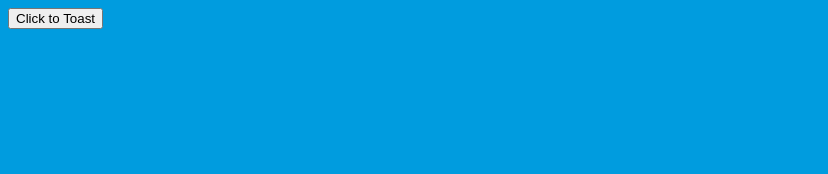
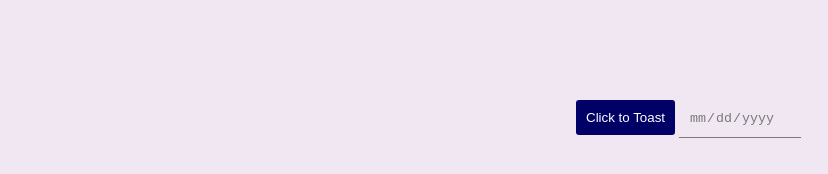
Before and after one commit to alisonmoura/perseumaterial, a website: page demos/toast.html in a window 1280 px wide. Shown: the whole page, without its empty margins (0-828 px from the left). Drawn offline with Linux system fonts and the light colour scheme.

Commit message:
Addin a demo file

```diff
--- /dev/null
+++ b/demos/style.css
@@ -0,0 +1,25 @@
+body{
+  padding: 0px;
+  margin: 0px;
+}
+
+.perseu-button{
+  border-radius: 3px;
+  border: none;
+  background-color: #000066;
+  color: white;
+  padding: 10px;
+}
+
+.perseu-button:hover{
+  background-color: #3366cc;
+  /*color: black;*/
+  cursor: pointer;
+}
+
+.perseu-button:active{
+  background-color: #3366cc;
+  /*color: black;*/
+  border: none;
+  cursor: pointer;
+}
--- a/demos/toast.html
+++ b/demos/toast.html
@@ -1,10 +1,12 @@
 <html>
 <head>
   <link rel="stylesheet" href="../dist/css/perseumaterial.css"/>
+  <link rel="stylesheet" href="style.css"/>
   <script src="../dist/js/perseumaterial.js"></script>
 </head>
-<body style="background-color: #009cdf;">
-  <button onclick="new PerseuMaterial().toast('Hello World!',3000);">Click to Toast</button>
+<body style="background-color: #f0e7f2;">
+  <button class="perseu-button" style="margin-left: 45%; margin-top: 100px;" onclick="new PerseuMaterial().toast('Hello World!',3000);">Click to Toast</button>
+  <input type="date" class="perseu-datepicker" onclick="new PerseuMaterial().showDatePickerPopout()"/>
   <div id="perseu-toast">
   </div>
 </body>
--- a/package.json
+++ b/package.json
@@ -1,6 +1,6 @@
 {
   "name": "perseumaterial",
-  "version": "1.0.0",
+  "version": "0.0.1",
   "description": "",
   "main": "index.js",
   "scripts": {
```
Also changed, not shown: bower.json (+20 -4 lines), dist/css/perseumaterial.css, dist/js/perseumaterial.js, 1 other file.
